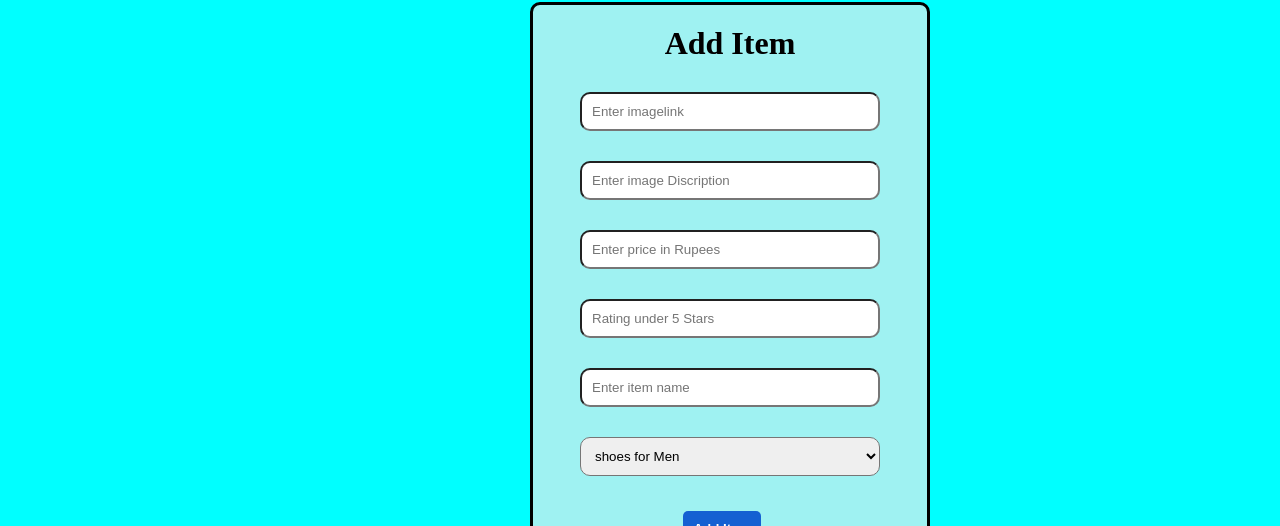
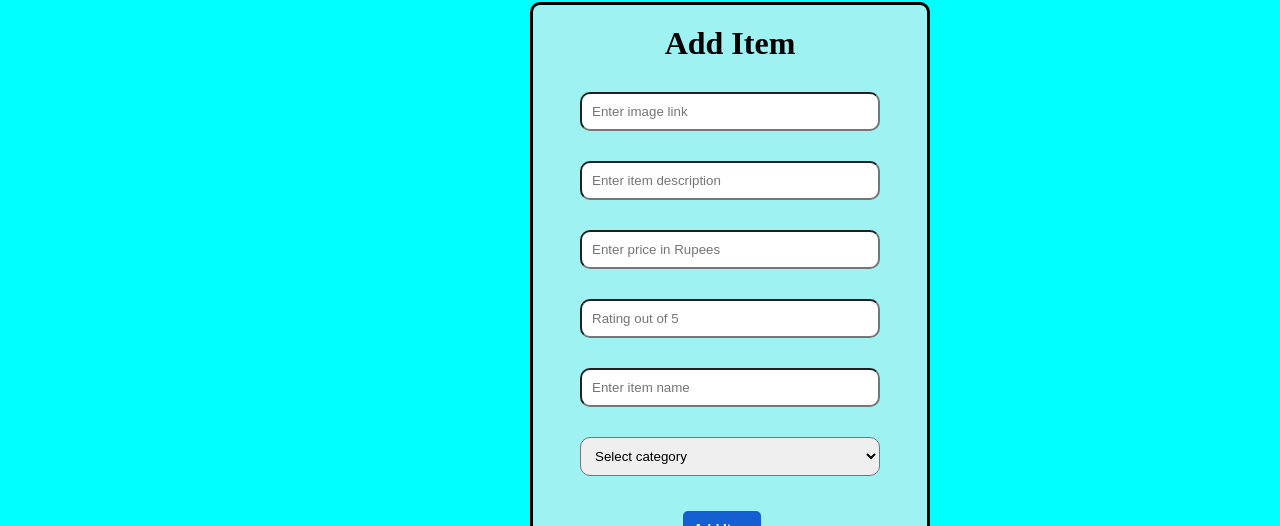
Before and after one commit to surajpandey6386/e-commerce, a React (Vite) app in the folder front-end/: page /additem in a window 1280 px wide. Shown: the part 153-679 px from the top of the page. Built offline with nearby package versions, Linux system fonts and the light colour scheme.

Commit message:
Handled Add Item

```diff
--- a/front-end/package.json
+++ b/front-end/package.json
@@ -11,8 +11,8 @@
   },
   "dependencies": {
     "axios": "^1.10.0",
-    "react": "^19.1.0",
-    "react-dom": "^19.1.0",
+    "react": "^18.3.1",
+    "react-dom": "^18.3.1",
     "react-icons": "^5.5.0"
   },
   "devDependencies": {
@@ -25,6 +25,6 @@
     "eslint-plugin-react-refresh": "^0.4.20",
     "globals": "^16.2.0",
     "react-router-dom": "^7.6.3",
-    "vite": "^7.0.0"
+    "vite": "^5.4.8"
   }
 }
--- a/front-end/src/pages/Additem.jsx
+++ b/front-end/src/pages/Additem.jsx
@@ -1,67 +1,123 @@
-import React, {useState} from 'react'
-import "./additem.css";
+import React, { useState } from 'react';
+import './additem.css';
 import axios from 'axios';
-const additem = () => {
+
+const AddItem = () => {
   const [formData, setFormData] = useState({
-    imgLink:'',
-    description:'',
-    price:'',
-    rating:'',
-    itemname:'',
-    select:''
+    imgLink: '',
+    description: '',
+    price: '',
+    rating: '',
+    itemname: '',
+    category: '' // changed from 'select' to 'category'
   });
-  const [select, setSelect] = useState('');
-  const change = (e) => {
 
-  }
-  const Formchange = (e) => {
-    const { name, value, type } = e.target;
+  const handleChange = (e) => {
+    const { name, value } = e.target;
     setFormData((prev) => ({
       ...prev,
       [name]: value,
     }));
-    console.log(formData);
   };
-  const HandleSubmit = async(e) => {
+
+  const handleSubmit = async (e) => {
     e.preventDefault();
-    const res = await axios.post('http://localhost:3000/addItem', formData)
-    console.log(res);
+    try {
+      const res = await axios.post('http://localhost:3000/addItem', formData);
+      console.log(res.data);
+      alert('Item added successfully!');
+      setFormData({
+        imgLink: '',
+        description: '',
+        price: '',
+        rating: '',
+        itemname: '',
+        category: ''
+      });
+    } catch (err) {
+      console.error(err);
+      alert('Failed to add item');
     }
+  };
+
   return (
-   <>
     <div className="super">
       <div className="maincomponent">
-    <form className='detail' onSubmit={HandleSubmit}>
+        <form className="detail" onSubmit={handleSubmit}>
           <h1>Add Item</h1>
-        <input onChange={Formchange} name='imgLink' type="text" placeholder='Enter imagelink' className='inn'/>
-        <input onChange={Formchange} name='description' type="text" placeholder='Enter image Discription' className='inn' />
-        <input onChange={Formchange} name='price' type="text" placeholder='Enter price in Rupees' className='inn' />
-        <input onChange={Formchange} name='rating' type="text" placeholder='Rating under 5 Stars' className='inn' />
-        <input onChange={Formchange} name='itemname' type="text" placeholder='Enter item name' className='inn' />
-        <select onChange={Formchange} name="select" value={formData.select} placeholder="select">
-          <option value="shoes for Men" >shoes for Men</option>
-          <option value="Wireless Headphones" >Wireless Headphones</option>
-          <option value="Smart Phones" >Smart Phones</option>
-          <option value="Smart Watch" >Smart Watch</option>
-          <option value="Smart Watch" >Smart Watch</option>
-          <option value="Health Cares" >Health Cares</option>
-          <option value="Laptops" >Laptops</option>
-          <option value="Tablets" >Tablets</option>
-          <option value="Books" >Books</option>
-          <option value="Slippers for Men" >Slippers for Men</option>
-          <option value="Wireless Speakers" >Wireless Speakers</option>
-          <option value="Cricket KIt for Boys" >Cricket KIt for Boys</option>
-          <option value="Notebooks" >Notebooks</option>
-          <option value="Mobile Covers" >Mobile Covers</option>
-          <option value="Keyboard & Mouse" >Keyboard & Mouse</option>
-          <option value="Grocery Items" >Grocery Items</option>
+          <input
+            onChange={handleChange}
+            name="imgLink"
+            type="text"
+            value={formData.imgLink}
+            placeholder="Enter image link"
+            className="inn"
+          />
+          <input
+            onChange={handleChange}
+            name="description"
+            type="text"
+            value={formData.description}
+            placeholder="Enter item description"
+            className="inn"
+          />
+          <input
+            onChange={handleChange}
+            name="price"
+            type="number"
+            value={formData.price}
+            placeholder="Enter price in Rupees"
+            className="inn"
+          />
+          <input
+            onChange={handleChange}
+            name="rating"
+            type="number"
+            step="0.1"
+            max="5"
+            min="0"
+            value={formData.rating}
+            placeholder="Rating out of 5"
+            className="inn"
+          />
+          <input
+            onChange={handleChange}
+            name="itemname"
+            type="text"
+            value={formData.itemname}
+            placeholder="Enter item name"
+            className="inn"
+          />
+          <select
+            onChange={handleChange}
+            name="category" // backend expects "category"
+            value={formData.category}
+            className="inn"
+          >
+            <option value="">Select category</option>
+            <option value="shoes">Shoes for Men</option>
+            <option value="headphones">Wireless Headphones</option>
+            <option value="phones">Smart Phones</option>
+            <option value="watches">Smart Watch</option>
+            <option value="health">Health Cares</option>
+            <option value="laptops">Laptops</option>
+            <option value="tablets">Tablets</option>
+            <option value="books">Books</option>
+            <option value="slippers">Slippers for Men</option>
+            <option value="speakers">Wireless Speakers</option>
+            <option value="cricket">Cricket Kit for Boys</option>
+            <option value="notebooks">Notebooks</option>
+            <option value="covers">Mobile Covers</option>
+            <option value="keyboardmouse">Keyboard & Mouse</option>
+            <option value="grocery">Grocery Items</option>
           </select>
-        <button className='Additem-button' type='submit'>Add Item</button>
+          <button className="Additem-button" type="submit">
+            Add Item
+          </button>
         </form>
       </div>
     </div>
-   </>
-  )
-}
+  );
+};
 
-export default additem
+export default AddItem;
```
Also changed, not shown: 1 other file (tests, documents, lock files or other folders). Lines whose indentation alone changed are shown as unchanged.
